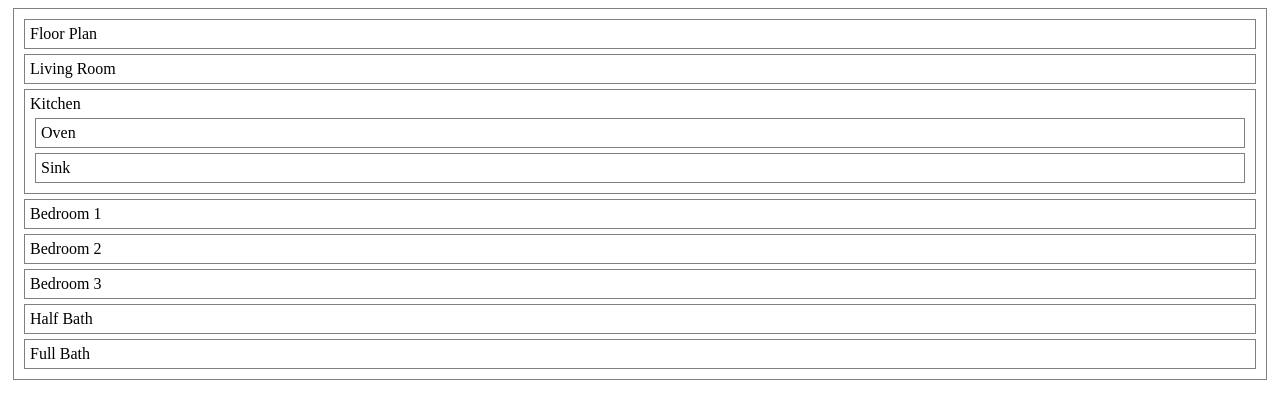
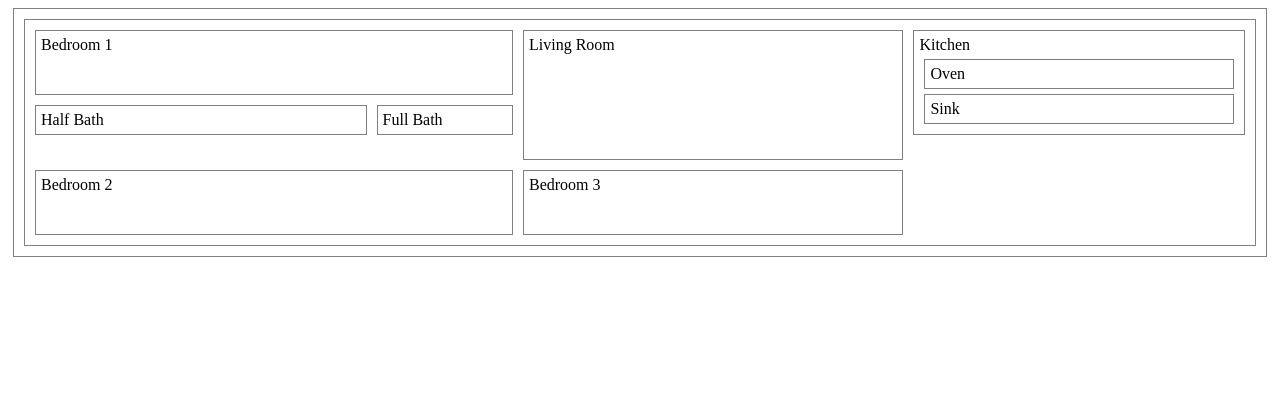
Before and after one commit to CitizenCasual/floorplan-lab, a React (Create React App) app: page / in a window 1280 px wide. Shown: the top 418 px of the page. Built offline with nearby package versions, Linux system fonts and the light colour scheme.

Commit message:
start grid layout

```diff
--- a/src/Bath.js
+++ b/src/Bath.js
@@ -2,7 +2,7 @@ import React from "react";
 
 const Bath = (props) => {
   return (
-    <div className="bath" id={`${props.size} Bath`}> {props.size} Bath</div>
+    <div className="bath" id={`${props.size}-bath`}> {props.size} Bath</div>
   )
 }
 
--- a/src/FloorPlan.js
+++ b/src/FloorPlan.js
@@ -6,8 +6,8 @@ import Bath from './Bath'
 
 const FloorPlan = (props) => {
   return (
-    <>
-      <div>Floor Plan</div>
+
+      <div id='floorplan'>
         <LivingRoom />
         <Kitchen />
         <Bedroom bedNum={1} />
@@ -15,7 +15,8 @@ const FloorPlan = (props) => {
         <Bedroom bedNum={3} />
         <Bath size='Half' />
         <Bath size='Full' />
-    </>
+      </div>
+
   )
 }
 
--- a/src/Kitchen.js
+++ b/src/Kitchen.js
@@ -5,7 +5,7 @@ import Sink from "./Sink";
 const Kitchen = () => {
   return (
     <>
-      <div>Kitchen
+      <div id="kitchen">Kitchen
         <Oven />
         <Sink />
       </div>
--- a/src/LivingRoom.js
+++ b/src/LivingRoom.js
@@ -2,7 +2,7 @@ import React from "react";
 
 const LivingRoom = () => {
   return (
-    <div>Living Room</div>
+    <div id="living-room">Living Room</div>
   )
 }
 
--- a/src/Oven.js
+++ b/src/Oven.js
@@ -3,7 +3,7 @@ import React from "react";
 
 const Oven = () => {
   return (
-    <div>Oven</div>
+    <div id="oven">Oven</div>
   )
 }
 
--- a/src/Sink.js
+++ b/src/Sink.js
@@ -2,7 +2,7 @@ import React from "react";
 
 const Sink = () => {
   return (
-    <div>Sink</div>
+    <div id="sink">Sink</div>
   )
 }
 
--- a/src/style.css
+++ b/src/style.css
@@ -3,3 +3,51 @@ div {
   margin: 5px;
   padding: 5px;
 }
+
+#floorplan {  display: grid;
+  grid-template-columns: 1.4fr 0.6fr 1.6fr 0.7fr 0.7fr;
+  grid-template-rows: 1.5fr 0.5fr 0.5fr 1.5fr;
+  gap: 0px 0px;
+  grid-auto-flow: row;
+  grid-template-areas:
+    "Bedroom-1 Bedroom-1 Living-Room Kitchen Kitchen"
+    "Full-Bath Full-Bath Living-Room Kitchen Kitchen"
+    "Full-Bath Full-Bath Living-Room Oven Sink"
+    "Bedroom-2 Bedroom-2 Bedroom-3 Half-Bath Half-Bath";
+}
+
+#bed-1 {
+  grid-area: Bedroom-1;
+}
+
+#full-bath {
+  grid-area: Full-Bath;
+}
+
+#bed-2 {
+  grid-area: Bedroom-2;
+}
+
+#half-bath {
+  grid-area: Half-Bath;
+}
+
+#bed-3 {
+  grid-area: Bedroom-3;
+}
+
+#living-room {
+  grid-area: Living-Room;
+}
+
+#kitchen {
+  grid-area: Kitchen;
+}
+
+#oven {
+  grid-area: Oven;
+}
+
+#sink {
+  grid-area: Sink;
+}
```
Lines whose indentation alone changed are shown as unchanged.
